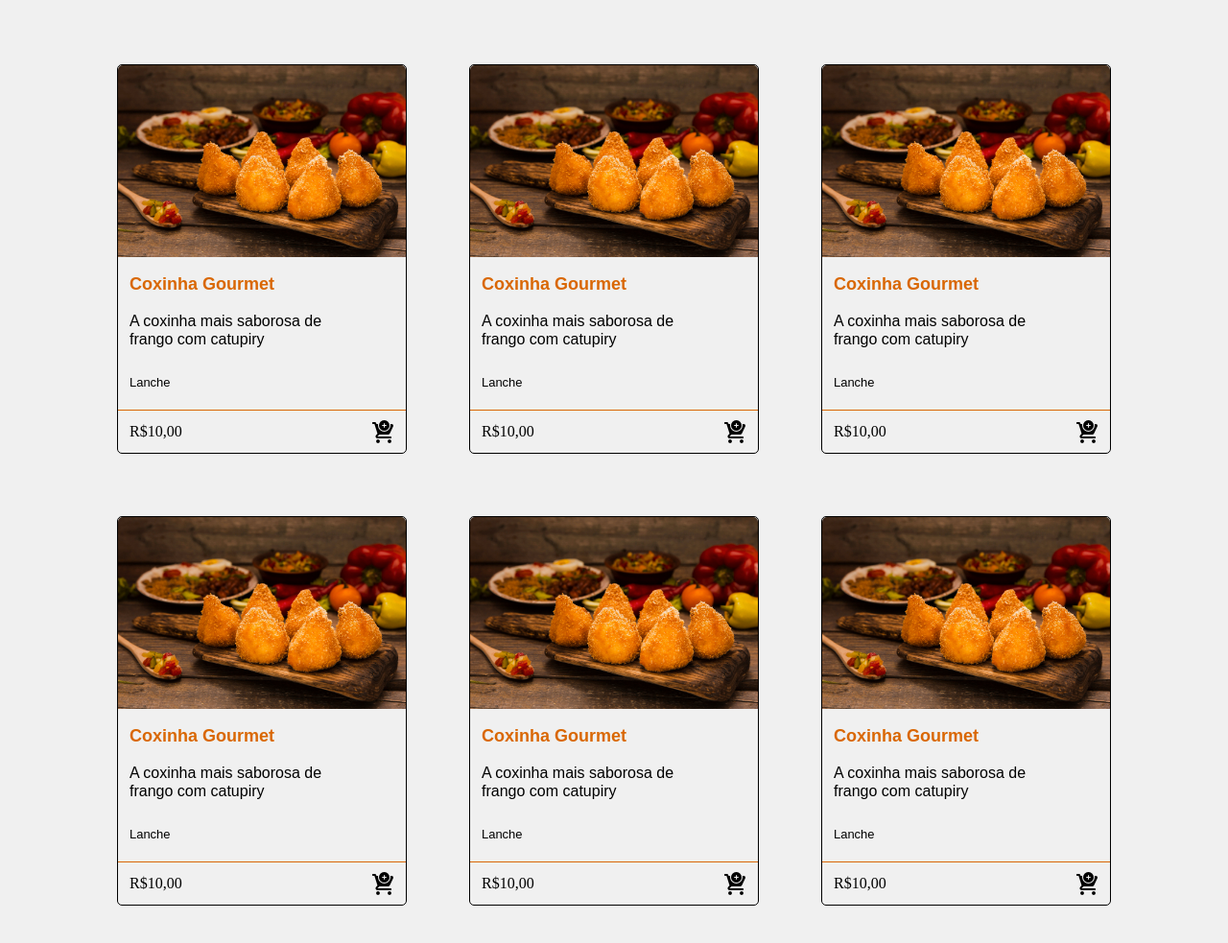
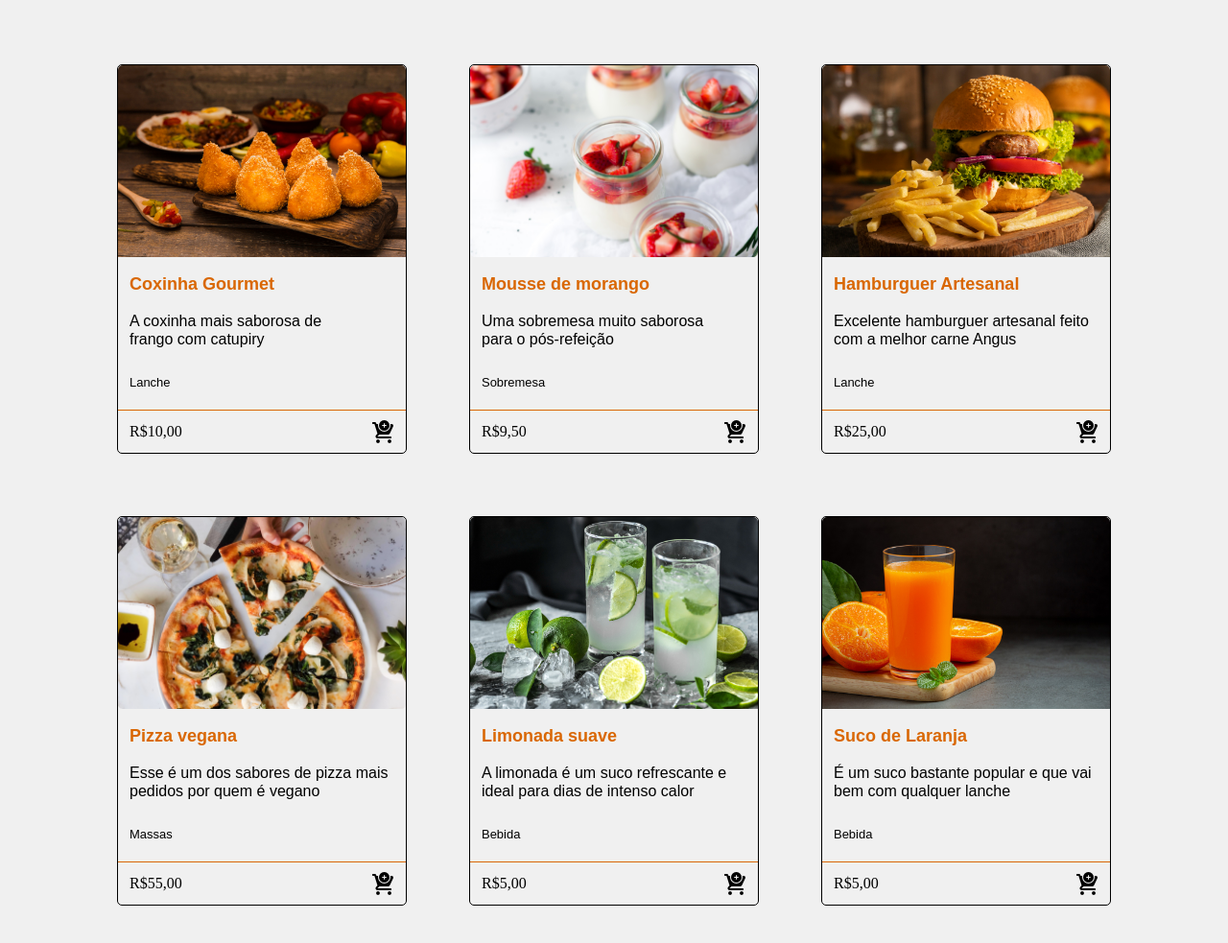
Before and after one commit to Juberlandio/happyLanches, a plain HTML site: page index.html in a window 1280 px wide. Shown: the part 75-1058 px from the top of the page at 96% size. Drawn offline with Linux system fonts and the light colour scheme.

Commit message:
Commit Final

```diff
--- a/css/style.css
+++ b/css/style.css
@@ -121,8 +121,33 @@ padding-top: 21px;
 padding-bottom: 21px;
 padding-left: 12px;
 }
-.introducao .item p{
+.introducao .item .item-1{
 max-width: 231px;
+padding-bottom: 30px;
+padding-left: 12px;
+}
+.introducao .item .item-2{
+max-width: 265px;
+padding-bottom: 30px;
+padding-left: 12px;
+}
+.introducao .item .item-3{
+max-width: 268px;
+padding-bottom: 30px;
+padding-left: 12px;
+}
+.introducao .item .item-4{
+max-width: 272px;
+padding-bottom: 30px;
+padding-left: 12px;
+}
+.introducao .item .item-5{
+max-width: 282px;
+padding-bottom: 30px;
+padding-left: 12px;
+}
+.introducao .item .item-6{
+max-width: 276px;
 padding-bottom: 30px;
 padding-left: 12px;
 }
@@ -146,3 +171,8 @@ padding-left: 12px;
 .introducao .item .item-final img{
 padding-right: 12px;
 }
+@media (max-width: 600px) {
+.introducao {
+gap: 35px;
+}
+}
--- a/index.html
+++ b/index.html
@@ -19,7 +19,7 @@
       <div class="item">
         <img src="img/coxinha.jpg" alt="Coxinha Gourmet">
         <h2 class="font-1-xl">Coxinha Gourmet</h2>
-        <p class="font-1-l">A coxinha mais saborosa de frango com catupiry</p>
+        <p class="item-1 font-1-l">A coxinha mais saborosa de frango com catupiry</p>
         <small class="font-1-s">Lanche</small>
         <div class="item-final">
           <span>R$10,00</span>
@@ -27,52 +27,52 @@
         </div>
       </div>
       <div class="item">
-        <img src="img/coxinha.jpg" alt="Coxinha Gourmet">
-        <h2 class="font-1-xl">Coxinha Gourmet</h2>
-        <p class="font-1-l">A coxinha mais saborosa de frango com catupiry</p>
-        <small class="font-1-s">Lanche</small>
+        <img src="img/mousse.png" alt="Mousse de morango">
+        <h2 class="font-1-xl">Mousse de morango</h2>
+        <p class="item-2 font-1-l">Uma sobremesa muito saborosa para o pós-refeição</p>
+        <small class="font-1-s">Sobremesa</small>
         <div class="item-final">
-          <span>R$10,00</span>
+          <span>R$9,50</span>
           <img src="img/carrinho.png" alt="Carrinho de compras">
         </div>
       </div>
       <div class="item">
-        <img src="img/coxinha.jpg" alt="Coxinha Gourmet">
-        <h2 class="font-1-xl">Coxinha Gourmet</h2>
-        <p class="font-1-l">A coxinha mais saborosa de frango com catupiry</p>
+        <img src="img/hamburger-artesanal.jpg" alt="hamburger-artesanal">
+        <h2 class="font-1-xl">Hamburguer Artesanal</h2>
+        <p class="item-3 font-1-l">Excelente hamburguer artesanal feito com a melhor carne Angus</p>
         <small class="font-1-s">Lanche</small>
         <div class="item-final">
-          <span>R$10,00</span>
+          <span>R$25,00</span>
           <img src="img/carrinho.png" alt="Carrinho de compras">
         </div>
       </div>
       <div class="item">
-        <img src="img/coxinha.jpg" alt="Coxinha Gourmet">
-        <h2 class="font-1-xl">Coxinha Gourmet</h2>
-        <p class="font-1-l">A coxinha mais saborosa de frango com catupiry</p>
-        <small class="font-1-s">Lanche</small>
+        <img src="img/pizza.png" alt="Pizza vegana">
+        <h2 class="font-1-xl">Pizza vegana</h2>
+        <p class="item-4 font-1-l">Esse é um dos sabores de pizza mais pedidos por quem é vegano</p>
+        <small class="font-1-s">Massas</small>
         <div class="item-final">
-          <span>R$10,00</span>
+          <span>R$55,00</span>
           <img src="img/carrinho.png" alt="Carrinho de compras">
         </div>
       </div>
       <div class="item">
-        <img src="img/coxinha.jpg" alt="Coxinha Gourmet">
-        <h2 class="font-1-xl">Coxinha Gourmet</h2>
-        <p class="font-1-l">A coxinha mais saborosa de frango com catupiry</p>
-        <small class="font-1-s">Lanche</small>
+        <img src="img/limonada.jpg" alt="Limonada">
+        <h2 class="font-1-xl">Limonada suave</h2>
+        <p class="item-5 font-1-l">A limonada é um suco refrescante e ideal para dias de intenso calor</p>
+        <small class="font-1-s">Bebida</small>
         <div class="item-final">
-          <span>R$10,00</span>
+          <span>R$5,00</span>
           <img src="img/carrinho.png" alt="Carrinho de compras">
         </div>
       </div>
       <div class="item">
-        <img src="img/coxinha.jpg" alt="Coxinha Gourmet">
-        <h2 class="font-1-xl">Coxinha Gourmet</h2>
-        <p class="font-1-l">A coxinha mais saborosa de frango com catupiry</p>
-        <small class="font-1-s">Lanche</small>
+        <img src="img/suco-de-laranja.jpg" alt="Suco de Laranja">
+        <h2 class="font-1-xl">Suco de Laranja</h2>
+        <p class="item-6 font-1-l">É um suco bastante popular e que vai bem com qualquer lanche</p>
+        <small class="font-1-s">Bebida</small>
         <div class="item-final">
-          <span>R$10,00</span>
+          <span>R$5,00</span>
           <img src="img/carrinho.png" alt="Carrinho de compras">
         </div>
       </div>
```
